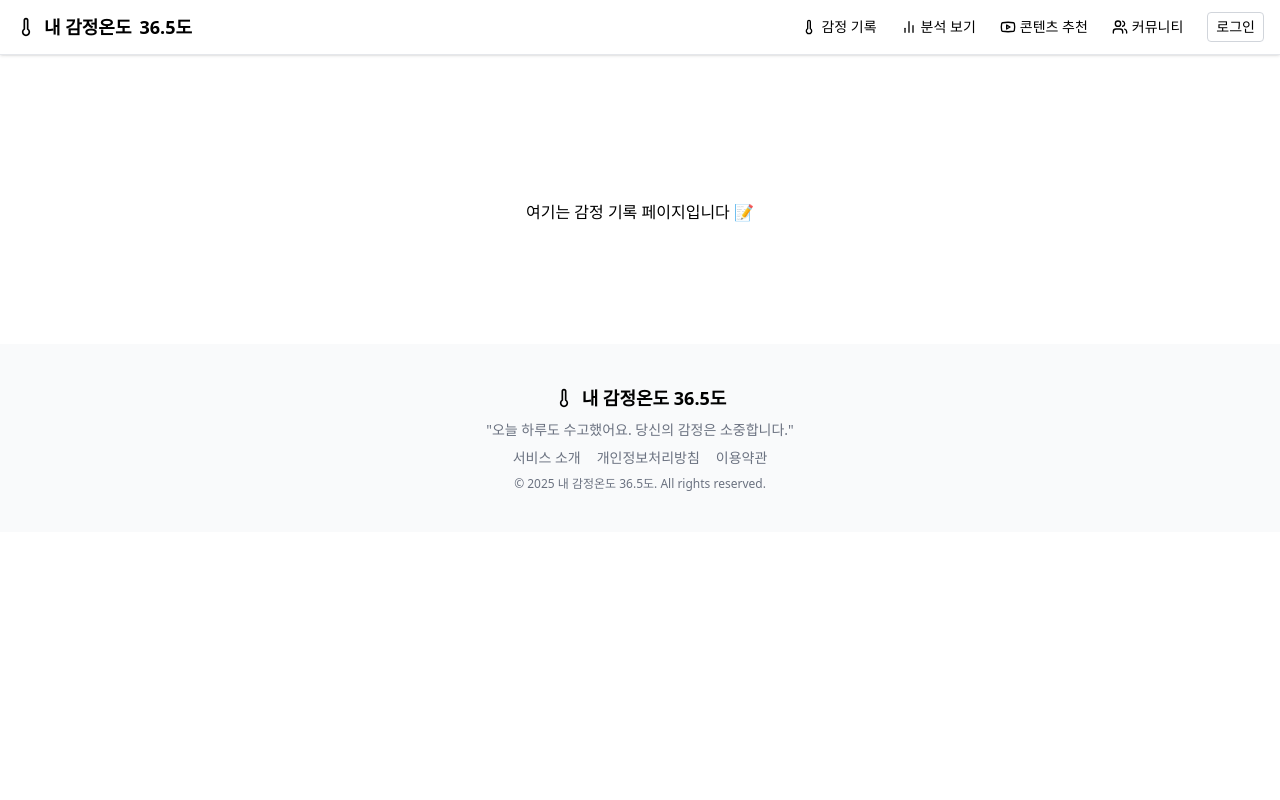
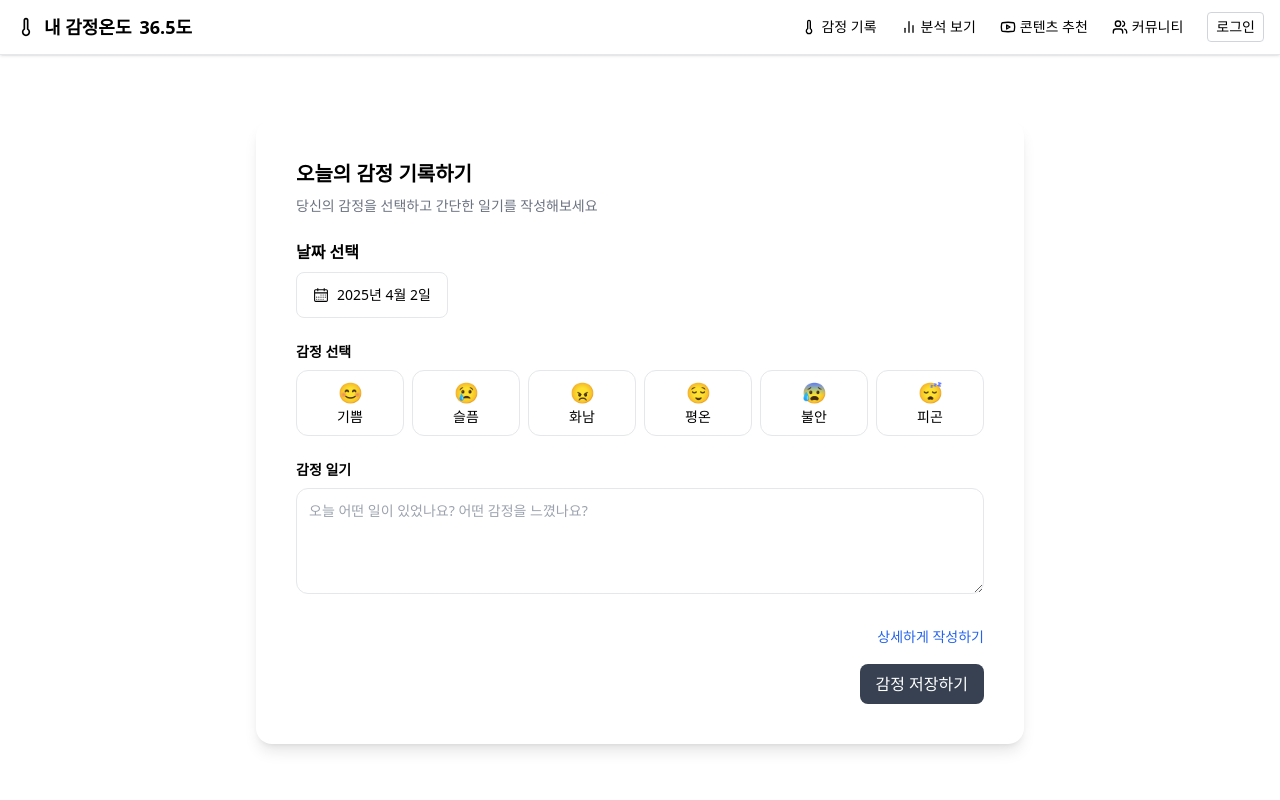
Before and after one commit to JawsomeDev/Emotion36.5_Frontend, a React (Vite) app: page /record in a window 1280 px wide. Shown: the top 800 px of the page. Built offline with nearby package versions, Linux system fonts and the light colour scheme.

Commit message:
feat: 감정일기 등록뷰 완료

```diff
--- a/package.json
+++ b/package.json
@@ -10,8 +10,11 @@
     "preview": "vite preview"
   },
   "dependencies": {
+    "@radix-ui/react-icons": "^1.3.2",
+    "date-fns": "^4.1.0",
     "lucide-react": "^0.486.0",
     "react": "^19.0.0",
+    "react-datepicker": "^8.2.1",
     "react-dom": "^19.0.0",
     "react-router-dom": "^7.4.1"
   },
--- a/src/App.jsx
+++ b/src/App.jsx
@@ -1,11 +1,11 @@
 import React from "react"
 import { BrowserRouter as Router, Routes, Route } from "react-router-dom"
 import HomePage from "./pages/HomePage"
-import RecordPage from "./pages/RecordPage"
 import AnalyzePage from "./pages/AnalyzePage"
 import CommunityPage from "./pages/CommunityPage"
 import Navbar from "./components/Navbar"
 import Footer from "./components/Footer"
+import RecordWritePage from "./pages/RecordWritePage"
 
 export default function App() {
   return (
@@ -14,7 +14,7 @@ export default function App() {
       <div className="pt-20">
         <Routes>
           <Route path="/" element={<HomePage />} />
-          <Route path="/record" element={<RecordPage />} />
+          <Route path="/record" element={<RecordWritePage />} />
           <Route path="/analyze" element={<AnalyzePage />} />
           <Route path="/community" element={<CommunityPage />} />
         </Routes>
--- /dev/null
+++ b/src/components/RecordWriteForm.jsx
@@ -0,0 +1,151 @@
+// RecordWriteForm.jsx
+import React, { useState } from "react"
+import { format } from "date-fns"
+import { ko } from "date-fns/locale"
+import { CalendarIcon } from "@radix-ui/react-icons"
+import DatePicker from "react-datepicker"
+import "react-datepicker/dist/react-datepicker.css"
+
+const EMOTIONS = [
+  { label: "기쁨", icon: "😊", color: "bg-yellow-100" },
+  { label: "슬픔", icon: "😢", color: "bg-blue-100" },
+  { label: "화남", icon: "😠", color: "bg-red-100" },
+  { label: "평온", icon: "😌", color: "bg-green-100" },
+  { label: "불안", icon: "😰", color: "bg-purple-100" },
+  { label: "피곤", icon: "😴", color: "bg-gray-100" },
+]
+
+const EMOTION_TAGS = {
+  기쁨: ["행복", "설렘", "만족", "감사", "성취", "즐거움"],
+  슬픔: ["우울", "그리움", "상실", "외로움", "허무", "아쉬움"],
+  화남: ["분노", "짜증", "실망", "억울함", "답답함", "불만"],
+  평온: ["안정", "편안", "여유", "만족", "평화", "안심"],
+  불안: ["걱정", "긴장", "두려움", "초조", "스트레스", "혼란"],
+  피곤: ["지침", "무기력", "나른함", "권태", "졸림", "에너지 부족"]
+}
+
+export default function RecordWriteForm() {
+  const getToday = () => new Date()
+  const [selectedEmotion, setSelectedEmotion] = useState(null)
+  const [diary, setDiary] = useState("")
+  const [selectedTags, setSelectedTags] = useState([])
+  const [showDetails, setShowDetails] = useState(false)
+  const [date, setDate] = useState(getToday())
+  const [details, setDetails] = useState({
+    why: "",
+    situation: "",
+    who: "",
+    howToHeal: "",
+    notWork: "",
+    worked: "",
+    prevent: ""
+  })
+
+  const handleTagToggle = (tag) => {
+    setSelectedTags(prev =>
+      prev.includes(tag) ? prev.filter(t => t !== tag) : [...prev, tag]
+    )
+  }
+
+  const availableTags = selectedEmotion ? EMOTION_TAGS[selectedEmotion] || [] : []
+
+  return (
+    <div className="max-w-3xl mx-auto mt-10 bg-white p-10 rounded-2xl shadow-lg">
+      <h2 className="text-xl font-bold mb-2">오늘의 감정 기록하기</h2>
+      <p className="text-sm text-gray-500 mb-6">당신의 감정을 선택하고 간단한 일기를 작성해보세요</p>
+
+      <div className="mb-6">
+        <label className=" font-semibold mb-2 block">날짜 선택</label>
+        <div className="relative">
+          <DatePicker
+            selected={date}
+            onChange={(d) => setDate(d)}
+            locale={ko}
+            dateFormat="yyyy년 MM월 dd일"
+            customInput={
+              <button className="flex items-center gap-2 border px-4 py-3 rounded-lg w-full text-sm">
+                <CalendarIcon className="w-4 h-4" />
+                {format(date, "yyyy년 M월 d일", { locale: ko })}
+              </button>
+            }
+          />
+        </div>
+      </div>
+
+      <div className="mb-6">
+        <h3 className="text-sm font-semibold mb-2">감정 선택</h3>
+        <div className="grid grid-cols-6 gap-2">
+          {EMOTIONS.map((emotion) => (
+            <button
+              key={emotion.label}
+              onClick={() => {
+                setSelectedEmotion(emotion.label)
+                setSelectedTags([])
+              }}
+              className={`flex flex-col items-center justify-center p-2 rounded-xl border hover:shadow transition text-sm ${selectedEmotion === emotion.label ? emotion.color + " ring-2 ring-black/60" : "bg-white"}`}
+            >
+              <span className="text-xl">{emotion.icon}</span>
+              {emotion.label}
+            </button>
+          ))}
+        </div>
+      </div>
+
+      <div className="mb-6">
+        <h3 className="text-sm font-semibold mb-2">감정 일기</h3>
+        <textarea
+          rows="4"
+          className="w-full border rounded-xl p-3 text-sm focus:outline-none focus:ring focus:ring-gray-300"
+          placeholder="오늘 어떤 일이 있었나요? 어떤 감정을 느꼈나요?"
+          value={diary}
+          onChange={(e) => setDiary(e.target.value)}
+        />
+      </div>
+
+      {selectedEmotion && (
+        <div className="mb-6">
+          <h3 className="text-sm font-semibold mb-2">감정 태그 선택</h3>
+          <div className="flex flex-wrap gap-2">
+            {availableTags.map((tag) => (
+              <button
+                key={tag}
+                onClick={() => handleTagToggle(tag)}
+                className={`px-3 py-1 rounded-full text-sm border ${selectedTags.includes(tag) ? "bg-yellow-300 text-black" : "bg-white text-gray-600"}`}
+              >
+                {tag}
+              </button>
+            ))}
+          </div>
+        </div>
+      )}
+
+      <div className="mb-4 text-right">
+        <button
+          onClick={() => setShowDetails(!showDetails)}
+          className="text-sm text-blue-600 hover:underline"
+        >
+          {showDetails ? "상세 입력 닫기" : "상세하게 작성하기"}
+        </button>
+      </div>
+
+      {showDetails && (
+        <div className="mb-6 space-y-4">
+          <h3 className="text-sm font-semibold">상세 감정 기록</h3>
+          <textarea className="w-full border rounded-xl p-3 text-sm" placeholder="1. 왜 그런 감정을 느꼈나요?" value={details.why} onChange={(e) => setDetails({ ...details, why: e.target.value })} />
+          <textarea className="w-full border rounded-xl p-3 text-sm" placeholder="2. 그 상황은 어떤 상황이었나요?" value={details.situation} onChange={(e) => setDetails({ ...details, situation: e.target.value })} />
+          <textarea className="w-full border rounded-xl p-3 text-sm" placeholder="3. 누구 때문이었나요?" value={details.who} onChange={(e) => setDetails({ ...details, who: e.target.value })} />
+          <textarea className="w-full border rounded-xl p-3 text-sm" placeholder="4. 감정을 해소할 방법은?" value={details.howToHeal} onChange={(e) => setDetails({ ...details, howToHeal: e.target.value })} />
+          <textarea className="w-full border rounded-xl p-3 text-sm" placeholder="5. 해소되지 않은 방법은?" value={details.notWork} onChange={(e) => setDetails({ ...details, notWork: e.target.value })} />
+          <textarea className="w-full border rounded-xl p-3 text-sm" placeholder="6. 효과 있었던 방법은?" value={details.worked} onChange={(e) => setDetails({ ...details, worked: e.target.value })} />
+          <textarea className="w-full border rounded-xl p-3 text-sm" placeholder="7. 앞으로 어떻게 예방할 수 있을까요?" value={details.prevent} onChange={(e) => setDetails({ ...details, prevent: e.target.value })} />
+        </div>
+      )}
+
+      <div className="flex justify-end">
+        <button className="px-4 py-2 bg-gray-700 text-white rounded-lg hover:bg-gray-800 transition">
+          감정 저장하기
+        </button>
+      </div>
+    </div>
+  )
+}
--- a/src/pages/RecordPage.jsx
+++ /dev/null
@@ -1,5 +0,0 @@
-import React from "react"
-
-export default function RecordPage() {
-  return <div className="p-10 mt-20 text-center">여기는 감정 기록 페이지입니다 📝</div>
-}
--- /dev/null
+++ b/src/pages/RecordWritePage.jsx
@@ -0,0 +1,11 @@
+// src/pages/RecordWritePage.jsx
+import React from "react"
+import RecordWriteForm from "../components/RecordWriteForm"
+
+export default function RecordWritePage() {
+  return (
+    <div className="px-4">
+      <RecordWriteForm />
+    </div>
+  )
+}
```
Also changed, not shown: 1 other file (tests, documents, lock files or other folders).
